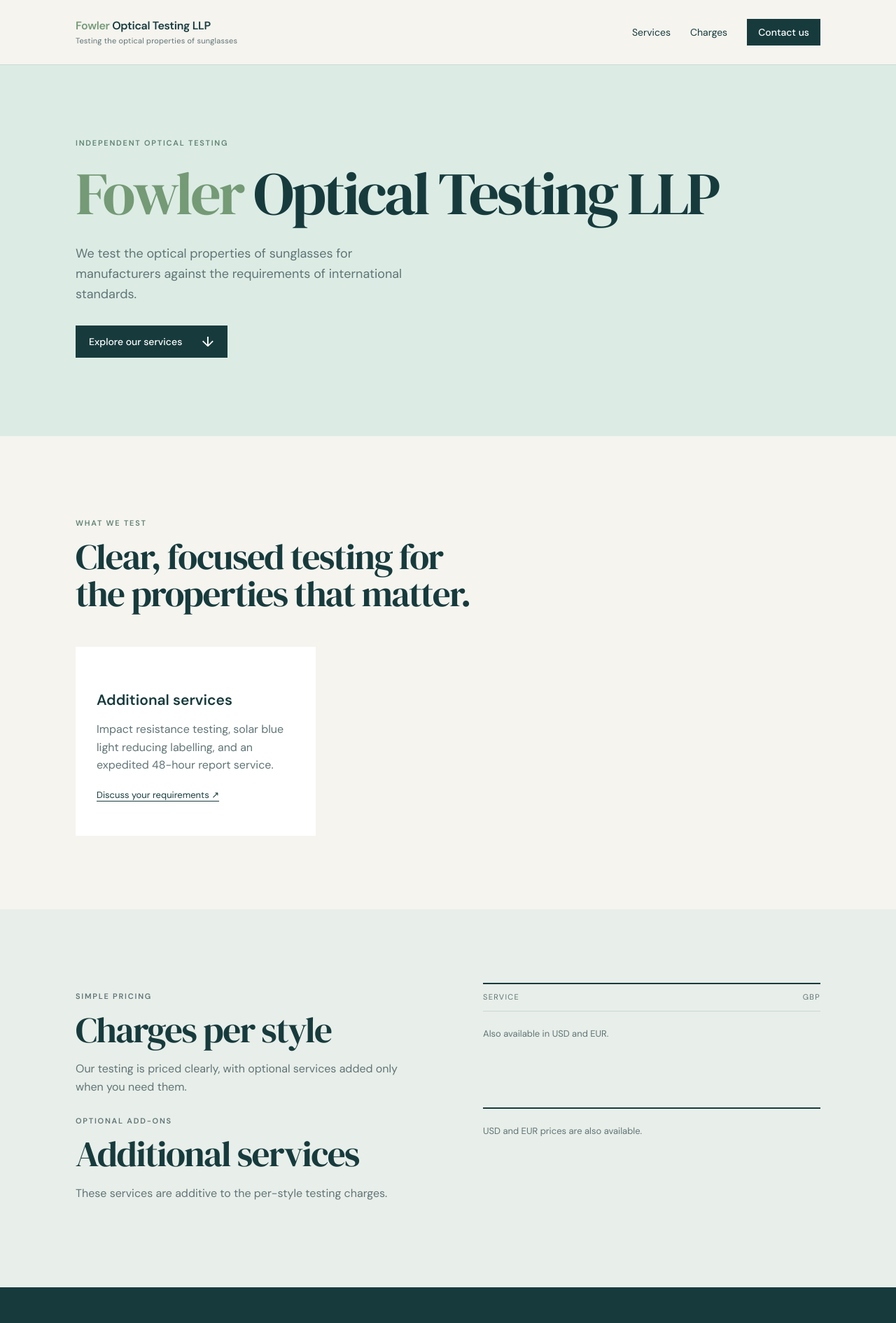
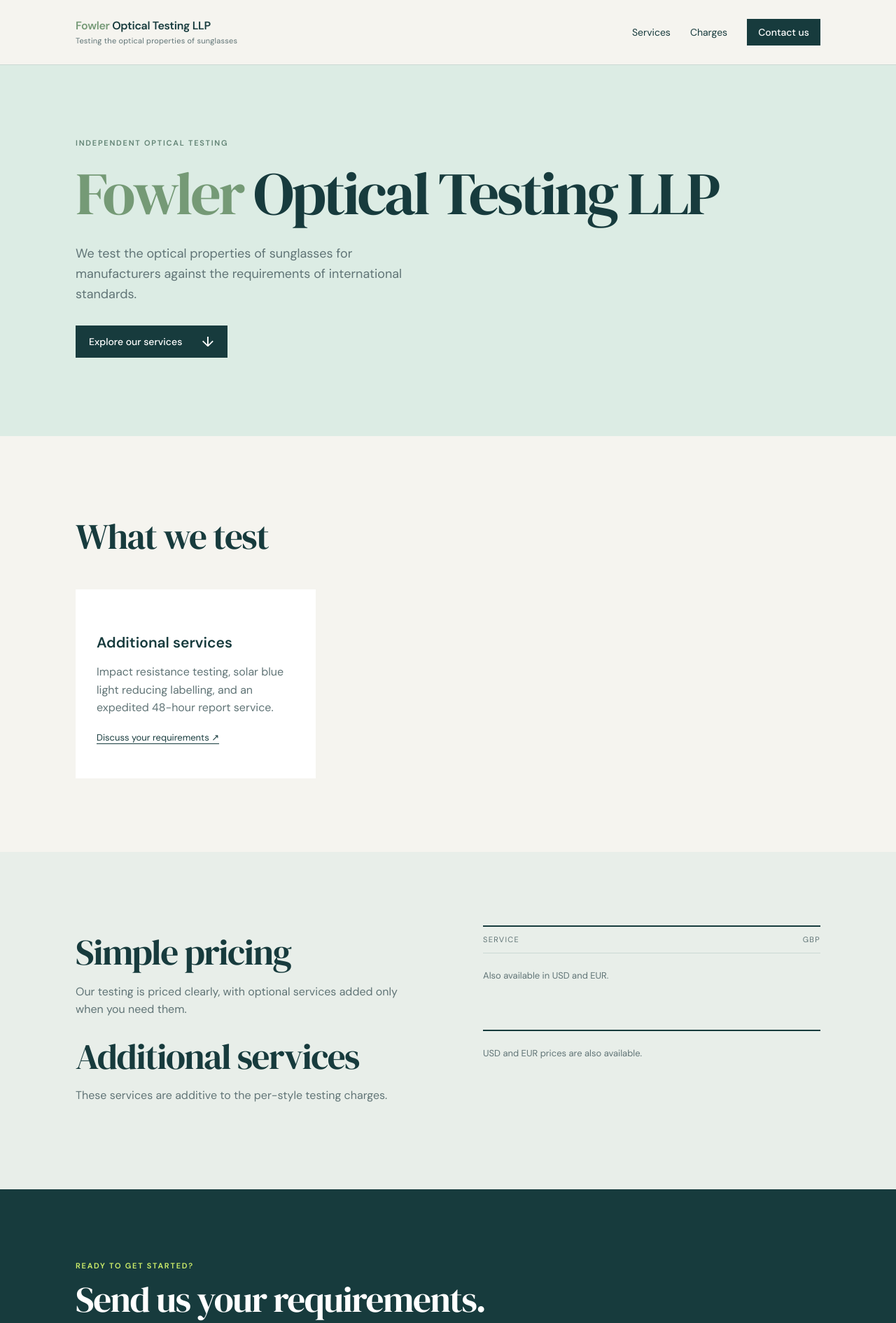
Before and after one commit to philipwfowler/fot-website, a Python web app: template templates/home.html in a window 1280 px wide. Shown: the top 1890 px of the page at 70% size. Run offline with Jinja, Linux system fonts and the light colour scheme; the template is opened without the code that fills it, so the values that code supplies are empty.

Commit message:
removed eyebrows

```diff
--- a/templates/base.html
+++ b/templates/base.html
@@ -14,6 +14,7 @@
           <span>Fowler</span> Optical Testing LLP
           <small>Testing the optical properties of sunglasses</small>
         </a>
+        <nav></nav>
         <nav>
           <a href="index.html#services">Services</a>
           <a href="index.html#charges">Charges</a>
--- a/templates/home.html
+++ b/templates/home.html
@@ -15,8 +15,7 @@
   <section class="section" id="services">
     <div class="wrap">
       <div class="section-heading">
-        <p class="eyebrow">What we test</p>
-        <h2>Clear, focused testing for the properties that matter.</h2>
+        <h2>What we test</h2>
       </div>
       <div class="cards">
         {% for standard in standards %}
@@ -38,8 +37,7 @@
   <section class="section tinted" id="charges">
     <div class="wrap two-col">
       <div>
-        <p class="eyebrow">Simple pricing</p>
-        <h2>Charges per style</h2>
+        <h2>Simple pricing</h2>
         <p>Our testing is priced clearly, with optional services added only when you need them.</p>
       </div>
       <div class="price-list">
@@ -59,7 +57,6 @@
 
     <div class="wrap two-col additional">
       <div>
-        <p class="eyebrow">Optional add-ons</p>
         <h2>Additional services</h2>
         <p>These services are additive to the per-style testing charges.</p>
       </div>
```
